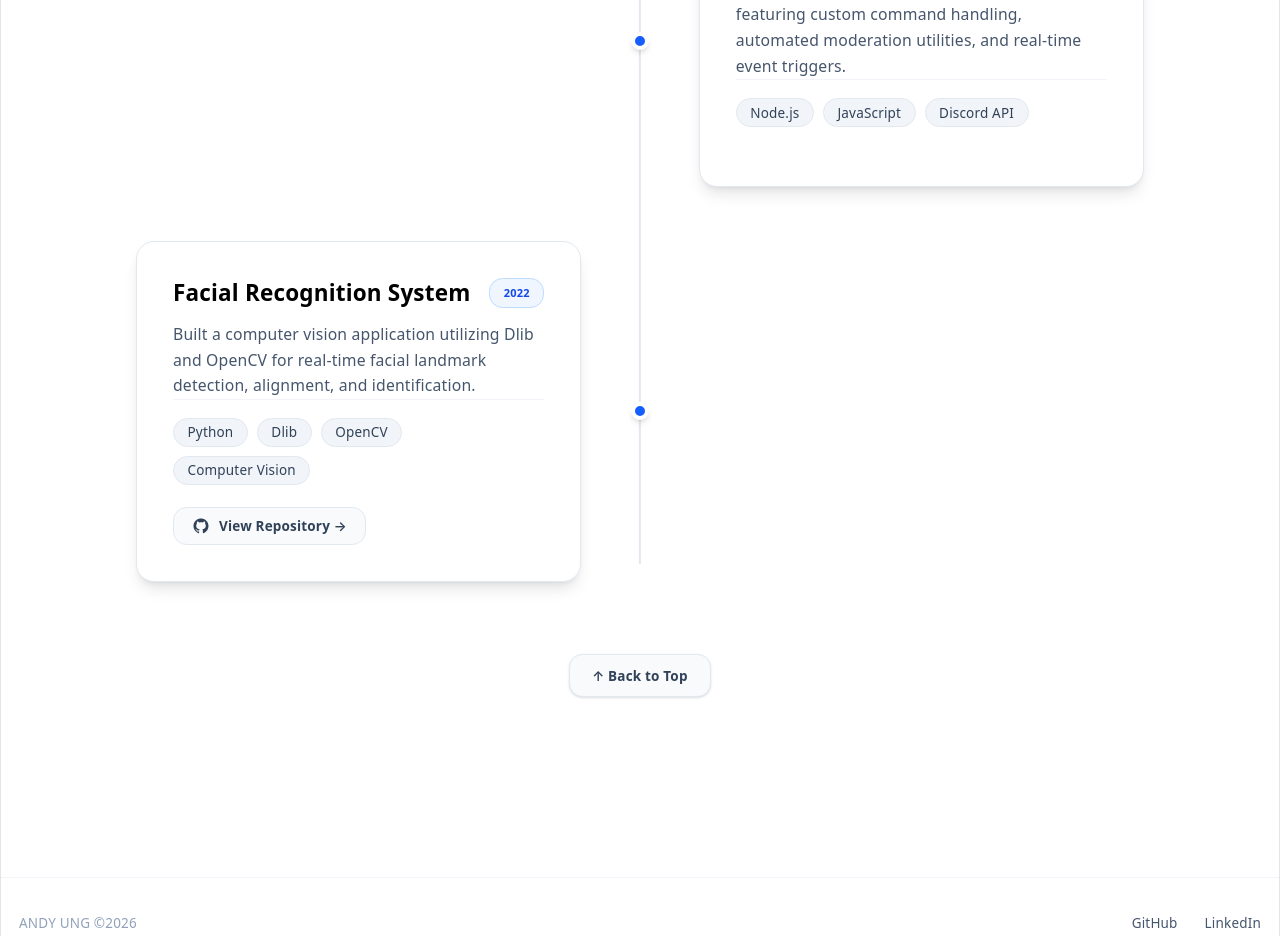
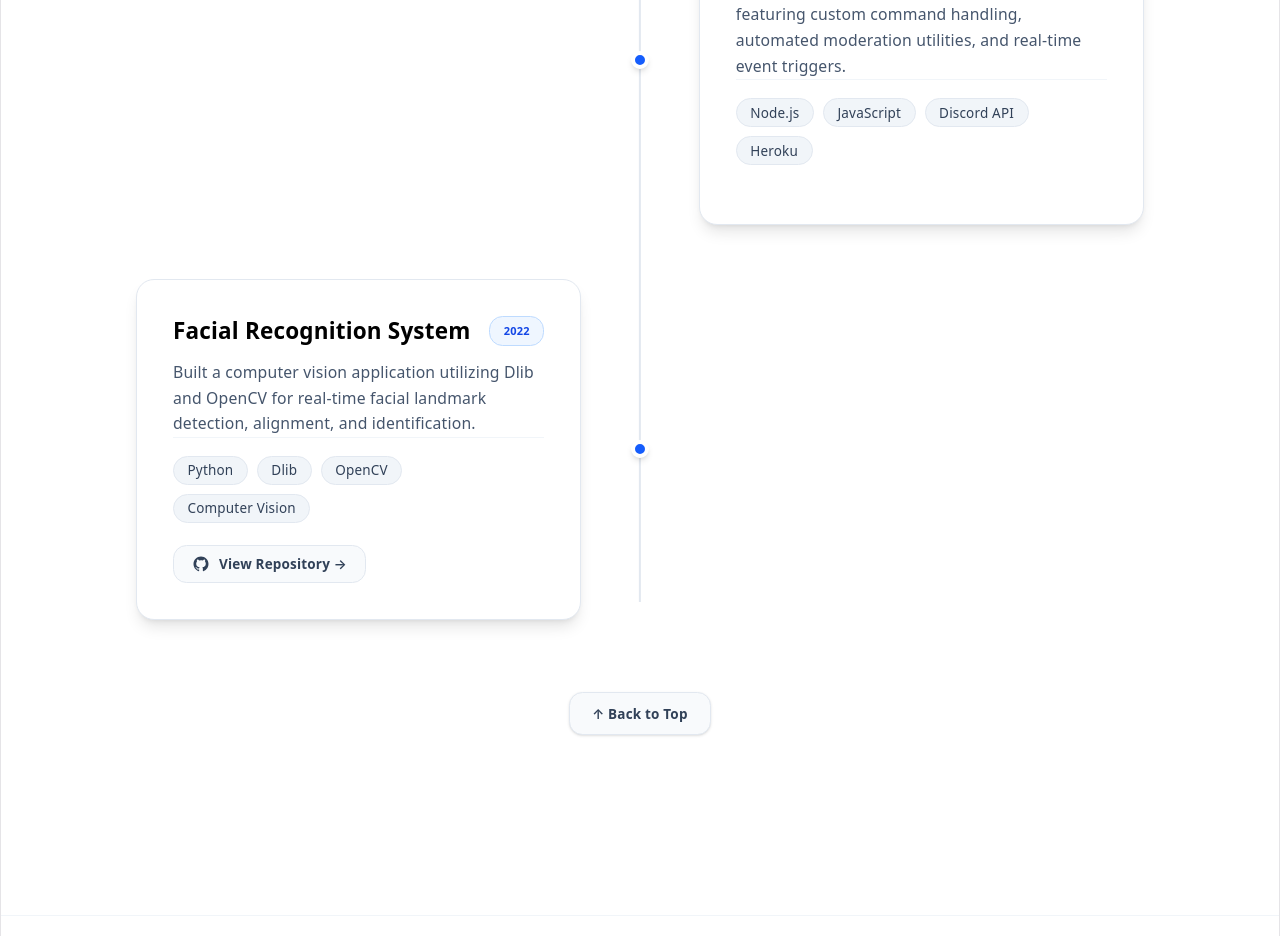
Before and after one commit to andyung17/MyWebsite, a React (Vite) app: page /projects in a window 1280 px wide. Shown: the part 1260-2196 px from the top of the page. Built offline with nearby package versions, Linux system fonts and the light colour scheme.

Commit message:
tag change

```diff
--- a/src/components/Projects.tsx
+++ b/src/components/Projects.tsx
@@ -19,7 +19,7 @@ export default function Projects() {
         {
             title: 'Discord Bot',
             description: 'Developed an interactive community bot featuring custom command handling, automated moderation utilities, and real-time event triggers.',
-            tags: ['Node.js', 'JavaScript', 'Discord API'],
+            tags: ['Node.js', 'JavaScript', 'Discord API', 'Heroku'],
             date: '2023',
             github: null
         },
```
